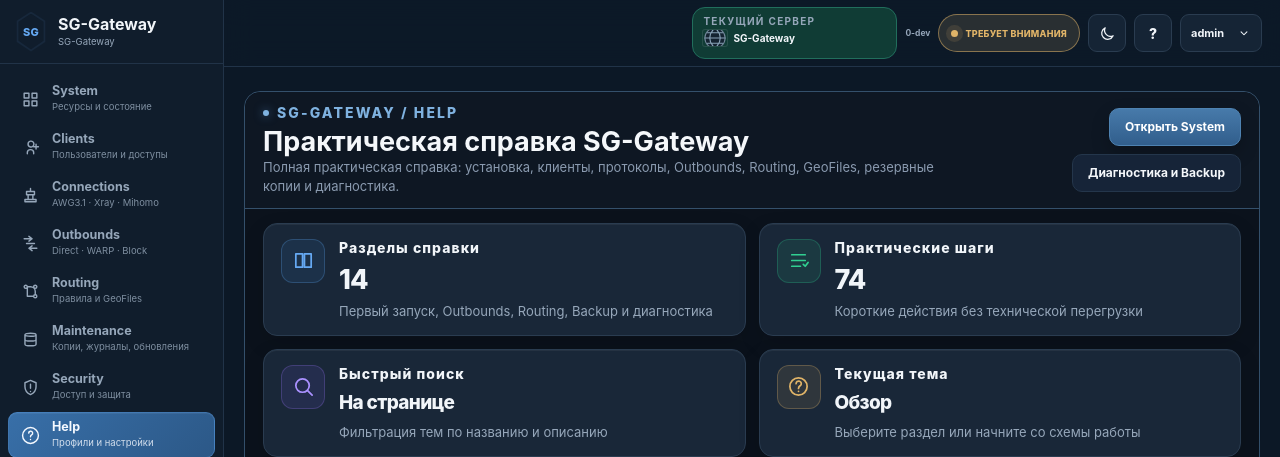
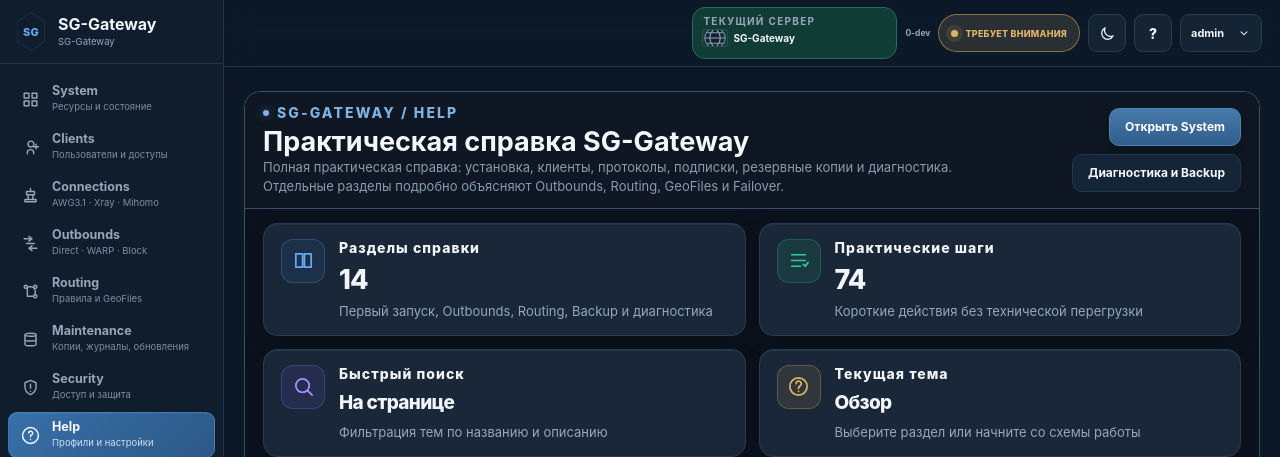
Before and after one commit to s-gor/sg-gateway-v23, a Flask app: page /help in a window 1280 px wide. Shown: the top 457 px of the page. Run offline with Flask 3, Linux system fonts and the light colour scheme; the visitor is signed in with stand-in values (Sample User, id 1); data comes from the database, SQL or seed files in the repository; data that the repository does not hold is empty; some libraries are stand-ins or nearby versions.

Commit message:
help: preserve complete guide description while expanding Routing

```diff
--- a/app/web/templates/help.html
+++ b/app/web/templates/help.html
@@ -17,7 +17,7 @@
     <div>
       <div class="hlpv1-kicker"><span></span> SG-GATEWAY / HELP</div>
       <h1>Практическая справка SG-Gateway</h1>
-      <p>Полная практическая справка: установка, клиенты, протоколы, Outbounds, Routing, GeoFiles, резервные копии и диагностика.</p>
+      <p>Полная практическая справка: установка, клиенты, протоколы, подписки, резервные копии и диагностика. Отдельные разделы подробно объясняют Outbounds, Routing, GeoFiles и Failover.</p>
     </div>
 
     <div class="hlpv1-heading-actions sg-ui-actions">
```
